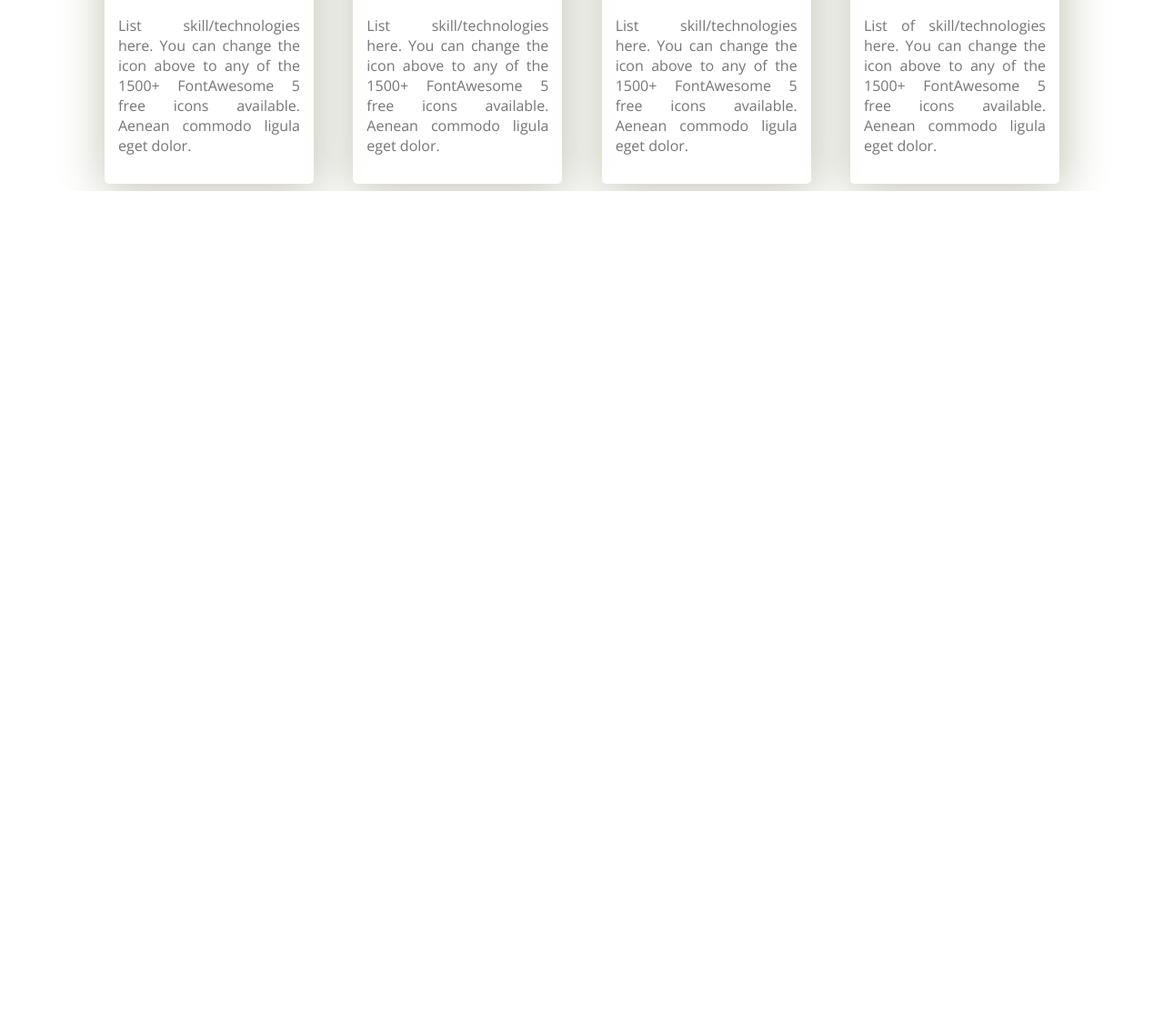
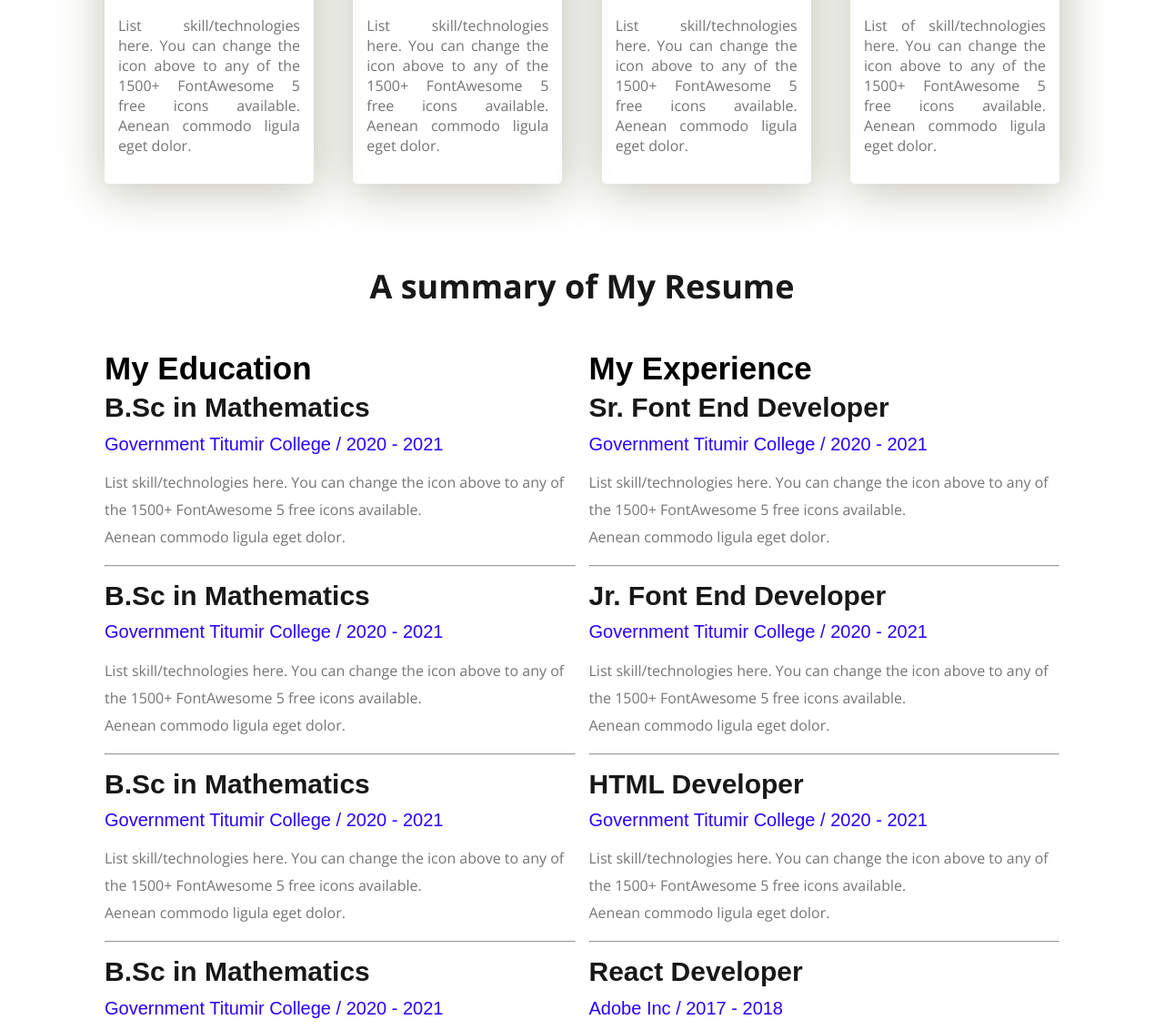
Before and after one commit to AJLife/My-Portfolio-website, a plain HTML site: page index.html in a window 1280 px wide. Shown: the part 1359-2491 px from the top of the page at 91% size. Before the commit the page ends 1569 px from the top, so only its background shows below. Drawn offline with nearby package versions, Linux system fonts and the light colour scheme; a web font is replaced by a local one.

Commit message:
added Resume section

```diff
--- a/index.html
+++ b/index.html
@@ -99,6 +99,76 @@
             </div>
 
     </section>
+    <section class="A-summary-of-Resume">
+      <h2>A summary of My Resume</h2>
+      <div class="A-summary-of-Resume-details">
+            <div class="A-summary-of-Resume-Edu">
+              <h1>My Education</h1>
+              <div>
+                <h2 id="Sub">B.Sc in Mathematics </h2>
+                <h3 id="Institude">Government Titumir College / 2020 - 2021</h3>
+                <p id="sub-details">List skill/technologies here. You can change the icon above
+                  to any of the 1500+ FontAwesome 5 free icons available. <br> Aenean commodo ligula eget dolor.</p>
+                  <hr>
+              </div>
+              <div>
+                <h2 id="Sub">B.Sc in Mathematics </h2>
+                <h3 id="Institude">Government Titumir College / 2020 - 2021</h3>
+                <p id="sub-details">List skill/technologies here. You can change the icon above
+                  to any of the 1500+ FontAwesome 5 free icons available. <br> Aenean commodo ligula eget dolor.</p>
+                  <hr>
+              </div>
+              <div>
+                <h2 id="Sub">B.Sc in Mathematics </h2>
+                <h3 id="Institude">Government Titumir College / 2020 - 2021</h3>
+                <p id="sub-details">List skill/technologies here. You can change the icon above
+                  to any of the 1500+ FontAwesome 5 free icons available. <br> Aenean commodo ligula eget dolor.</p>
+                  <hr>
+              </div>
+              <div>
+                <h2 id="Sub">B.Sc in Mathematics </h2>
+                <h3 id="Institude">Government Titumir College / 2020 - 2021</h3>
+                <p id="sub-details">List skill/technologies here. You can change the icon above
+                  to any of the 1500+ FontAwesome 5 free icons available. <br> Aenean commodo ligula eget dolor.</p>
+                  <hr>
+              </div>
+            </div>
+            <div>
+              <h1 class="experience">My Experience</h1>
+              <div>
+                <h2 id="Sub">Sr. Font End Developer</h2>
+                <h3 id="Institude">Government Titumir College / 2020 - 2021</h3>
+                <p id="sub-details">List skill/technologies here. You can change the icon above
+                  to any of the 1500+ FontAwesome 5 free icons available. <br> Aenean commodo ligula eget dolor.</p>
+                  <hr>
+              </div>
+              <div>
+                <h2 id="Sub">Jr. Font End Developer</h2>
+                <h3 id="Institude">Government Titumir College / 2020 - 2021</h3>
+                <p id="sub-details">List skill/technologies here. You can change the icon above
+                  to any of the 1500+ FontAwesome 5 free icons available. <br> Aenean commodo ligula eget dolor.</p>
+                  <hr>
+              </div>
+              <div>
+                <h2 id="Sub">HTML Developer</h2>
+                <h3 id="Institude">Government Titumir College / 2020 - 2021</h3>
+                <p id="sub-details">List skill/technologies here. You can change the icon above
+                  to any of the 1500+ FontAwesome 5 free icons available. <br> Aenean commodo ligula eget dolor.</p>
+                  <hr>
+              </div>
+              <div>
+                <h2 id="Sub">React Developer</h2>
+                <h3 id="Institude">Adobe Inc / 2017 - 2018</h3>
+                <p id="sub-details">List skill/technologies here. You can change the icon above
+                  to any of the 1500+ FontAwesome 5 free icons available. <br> Aenean commodo ligula eget dolor.</p>
+                  <hr>
+              </div>
+            </div>
+      </div>
+    </section>
+    <div class="Download-btn">
+      <button class="btn-primary">Download Now</button>
+    </div>
   </main>
 </body>
 </html>
--- a/style.css
+++ b/style.css
@@ -153,3 +153,53 @@ main{
     font-size: 16px;
     font-family: "Open Sans", sans-serif;
 }
+.A-summary-of-Resume{
+    margin-bottom: 88px;
+    margin-top: 88px;
+}
+.A-summary-of-Resume h2 {
+    text-align: center;
+    color: #181818;
+    font-size: 36px;
+    font-family: "Open Sans", sans-serif;
+    text-align: center;
+
+}
+.A-summary-of-Resume-details{
+    display: flex;
+    justify-content: space-between;
+    gap: 15px;
+    line-height: 90%;
+
+}
+.A-summary-of-Resume-Edu h1  {
+    font-size: 35px;
+    font-family: "Special Gothic Condensed One", sans-serif;
+    font-weight: 900;
+}
+#Sub{
+    font-family: "Special Gothic Condensed One", sans-serif;
+    text-align: justify;
+    font-weight: 700;
+    font-size: 30px;
+}
+#Institude{
+    font-family: "Special Gothic Condensed One", sans-serif;
+    font-size: 20px;
+    color: rgb(41, 3, 255);
+    font-weight: 500;
+}
+#sub-details{
+    color: #757575;
+    font-size: 16px;
+    font-family: "Open Sans", sans-serif;
+    line-height: 30px;
+}
+.experience{
+    font-size: 35px;
+    font-family: "Special Gothic Condensed One", sans-serif;
+    font-weight: 900;
+}
+.Download-btn{
+    text-align: center;
+}
```
